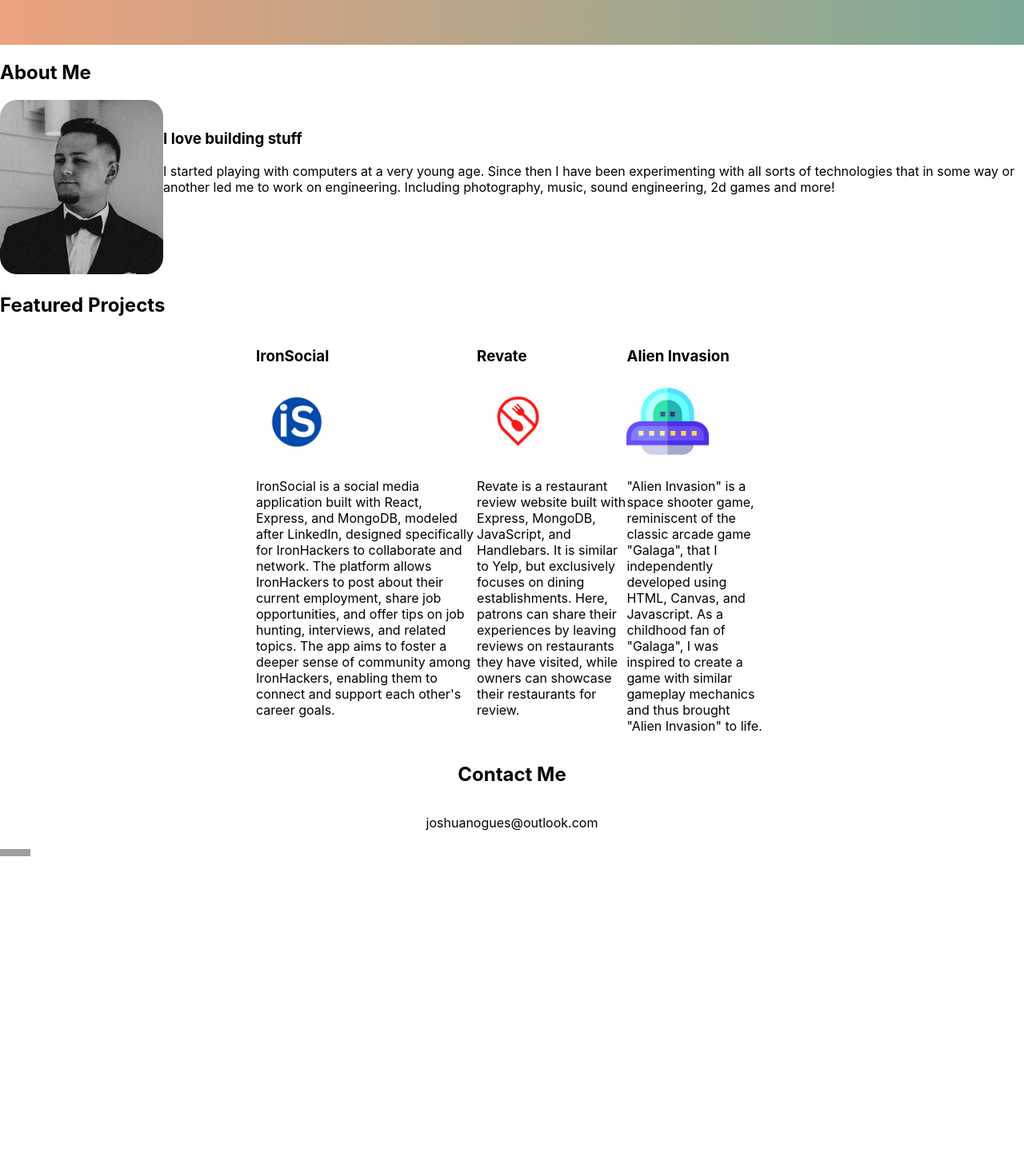
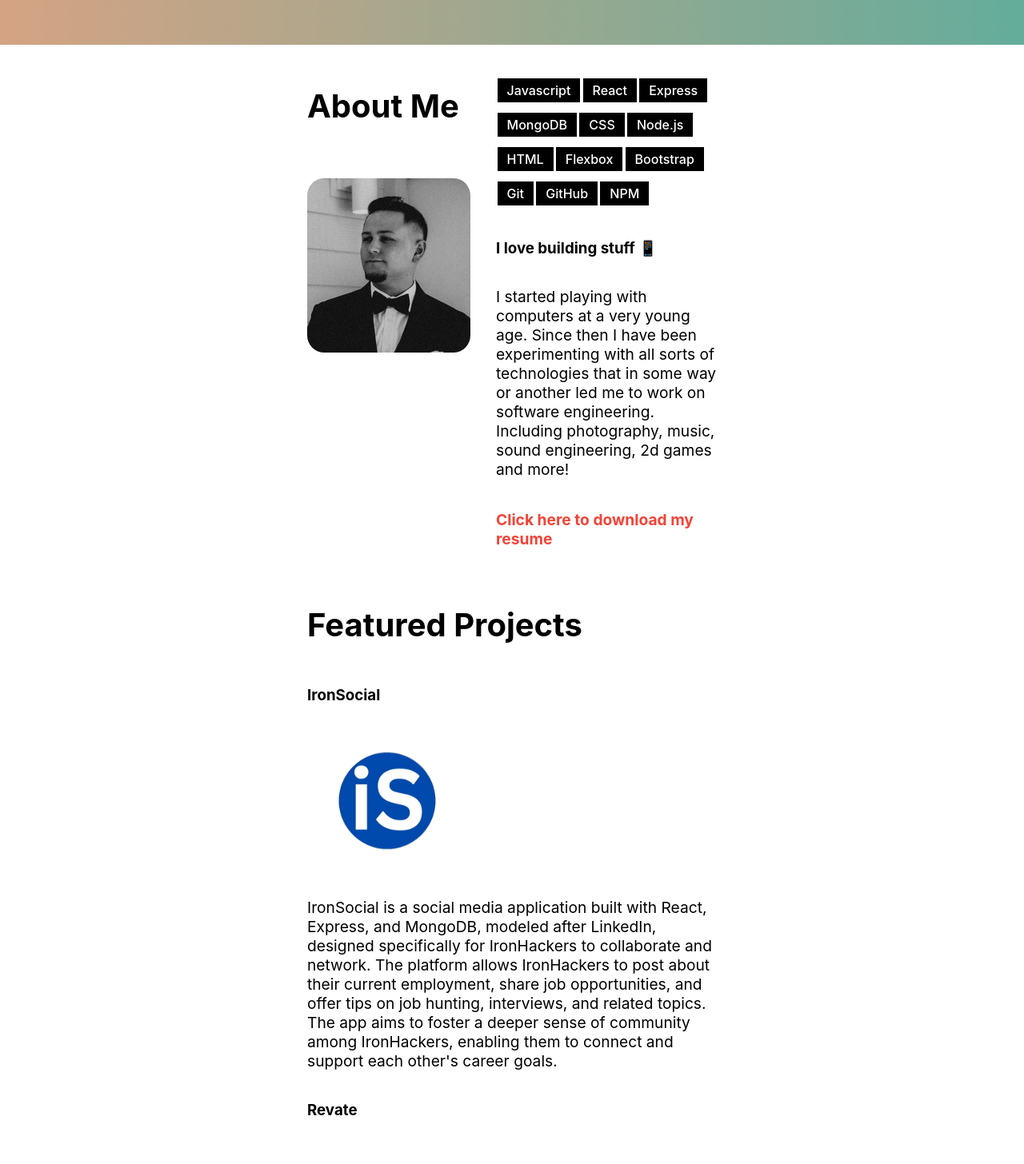
Before and after one commit to JoshuaNogues/Portfolio, a React (Create React App) app: page / in a window 1280 px wide. Shown: the part 740-2196 px from the top of the page at 80% size. Before the commit the page ends 1815 px from the top, so only its background shows below. Built offline with nearby package versions, Linux system fonts and the light colour scheme; grey boxes are pictures that could not be loaded.

Commit message:
fixing main styling

```diff
--- a/package.json
+++ b/package.json
@@ -12,6 +12,7 @@
     "react-dom": "^18.2.0",
     "react-router-dom": "^6.9.0",
     "react-scripts": "5.0.1",
+    "react-scroll": "^1.8.9",
     "web-vitals": "^2.1.4"
   },
   "scripts": {
--- a/src/components/Navbar.js
+++ b/src/components/Navbar.js
@@ -1,5 +1,5 @@
 import React from 'react'
-import { Link } from "react-router-dom";
+import { Link } from "react-scroll";
 import Projects from '../pages/Projects';
 import About from '../pages/About';
 import Contact from '../pages/Contact';
@@ -9,9 +9,9 @@ const Navbar = () => {
     return (
       <nav className="navbar">
         <Link className='navnar-link' to='/'><img className='logo' src={logo} alt='logo'/></Link>
-        <Link className="navbar-link" to="/about">About </Link>
-        <Link className="navbar-link" to="/projects">Projects </Link>
-        <Link className="navbar-link" to="/contact">Contact</Link>
+        <Link className='navbar-link' to="about" smooth={true} duration={500}>About</Link>
+        <Link className='navbar-link' to="projects" smooth={true} duration={500}>Projects</Link>
+        <Link className='navbar-link' to="contact" smooth={true} duration={500}>Contact</Link>
       </nav>
     );
   }
--- a/src/index.css
+++ b/src/index.css
@@ -66,27 +66,71 @@ code {
 }
 
 .linkedin-logo, .email-logo, .github-logo {
-  width: 1vw;
+  width: 25px;
+  padding: 0px 5px;
 }
 
 .site-logos {
-  width: 8vw;
+  width: 200px;
 }
 
 .me {
-  border-radius:10%;
+  border-radius: 10%;
+  margin: 2rem 2rem 2rem 0px;
+}
+
+h2 {
+  font-size: 2.5rem ;
+}
+
+p {
+  font-size: 1.2rem;
 }
 
 .about-container {
   display: flex;
-  justify-content: center;
-  align-items: center;
+  /* align-items: center; */
+  padding: 1.2rem 30vw;
+}
+
+.about-caption {
+  display: flex;
+  flex-direction: column;
+  justify-content: flex-end;
+  max-width: 1100px;
+}
+
+.skills {
+  padding-left: 0%;
+}
+
+.skills > li {
+  font-size: 1rem;
+  font-weight: 500;
+  line-height: 1;
+  display: inline-block;
+  background-color: black;
+  color: white;
+  padding: 0.45em 0.75em;
+  margin: 0.4em 0.1em
+  /* border-radius: 3px; */
+}
+
+.resume {
+  color: #f44336;
+  font-weight: bold;
+}
+
+.featured-projects {
+  display: flex;
+  justify-content: flex-start;
 }
 
 .projects-container {
   display: flex;
-  flex-direction: row;
-  margin: 0vh 25vw;
+  flex-direction: column;
+  align-items: flex-start;
+  margin: 0vh 30vw;
 }
 
 .contact {
@@ -94,3 +138,9 @@ code {
   align-items: center;
   flex-direction: column;
 }
+
+.footer {
+  display: flex;
+  justify-content: center;
+  margin-bottom: 20px;
+}
--- a/src/pages/Home.js
+++ b/src/pages/Home.js
@@ -52,23 +52,38 @@ const Home = () => {
           beautiful interfaces, web apps, and everything in between!
         </p>
       </div>
-      <div className="about-container">
+      <div className="about-container" id="about">
         <div className="about-and-image">
           <h2>About Me</h2>
           <img className="me" src={me} alt="profile-pic"/>
         </div>
-        <div>
-        <h3>I love building stuff</h3>
+        <div className="about-caption">
+          <ul className="skills">
+            <li>Javascript</li>
+            <li>React</li>
+            <li>Express</li>
+            <li>MongoDB</li>
+            <li>CSS</li>
+            <li>Node.js</li>
+            <li>HTML</li>
+            <li>Flexbox</li>
+            <li>Bootstrap</li>
+            <li>Git</li>
+            <li>GitHub</li>
+            <li>NPM</li>
+          </ul>
+        <h3>I love building stuff 📱</h3>
         <p>
           I started playing with computers at a very young age. Since then I
           have been experimenting with all sorts of technologies that in some way or
-          another led me to work on engineering. Including photography, music, sound
+          another led me to work on software engineering. Including photography, music, sound
           engineering, 2d games and more!
         </p>
+        <p className="resume">Click here to download my resume</p>
         </div>
       </div>
-        <h2>Featured Projects</h2>
-      <div className="projects-container">
+      <div className="projects-container" id="projects">
+        <h2 className="featured-projects">Featured Projects</h2>
         <div className="ironsocial">
           <h3>IronSocial</h3>
           <img
@@ -115,11 +130,11 @@ const Home = () => {
         </p>
         </div>
       </div>
-      <div className="contact">
+      <div className="contact" id="contact">
         <h2>Contact Me</h2>
         <p>joshuanogues@outlook.com</p>
       </div>
-      <div>
+      <div className="footer">
       <img
           className="github-logo"
           src="https://cdn-icons-png.flaticon.com/512/25/25231.png"
```
Also changed, not shown: src/images/alien.png, 1 other file (tests, documents, lock files or other folders).
